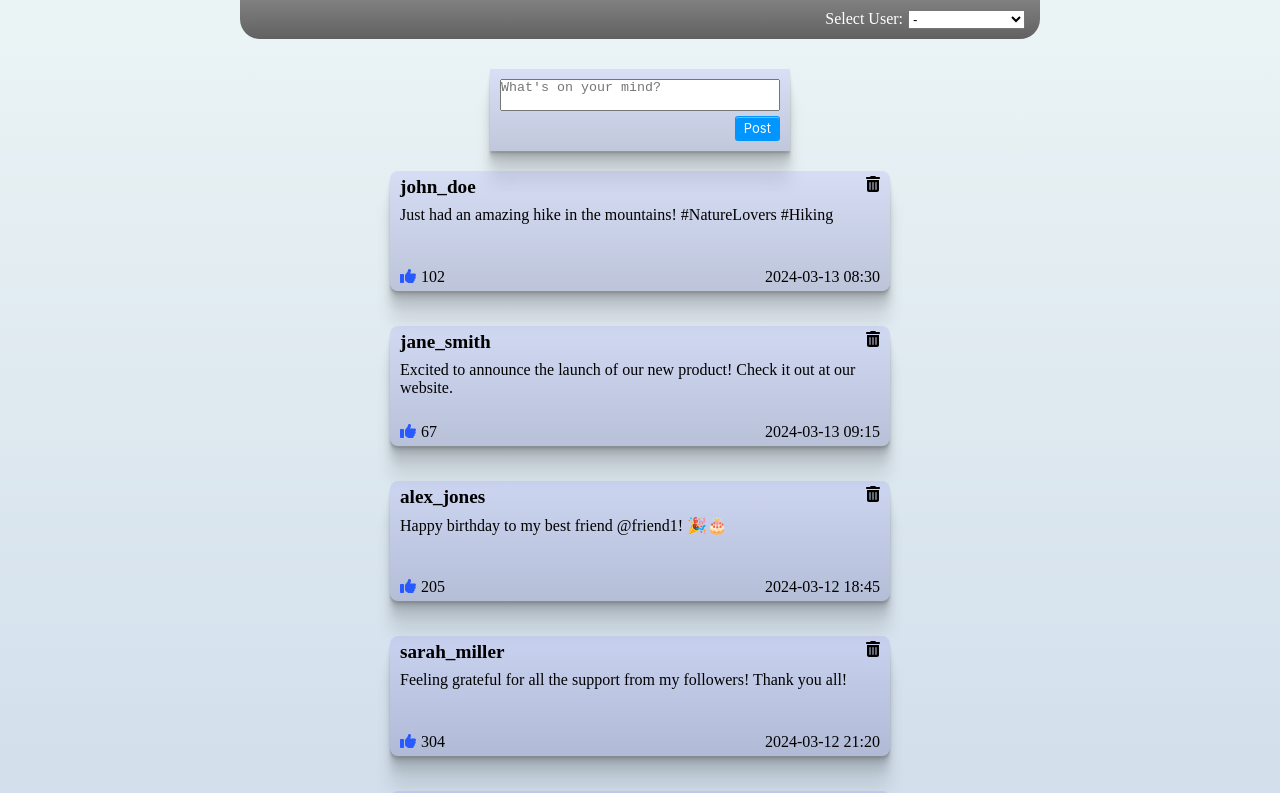
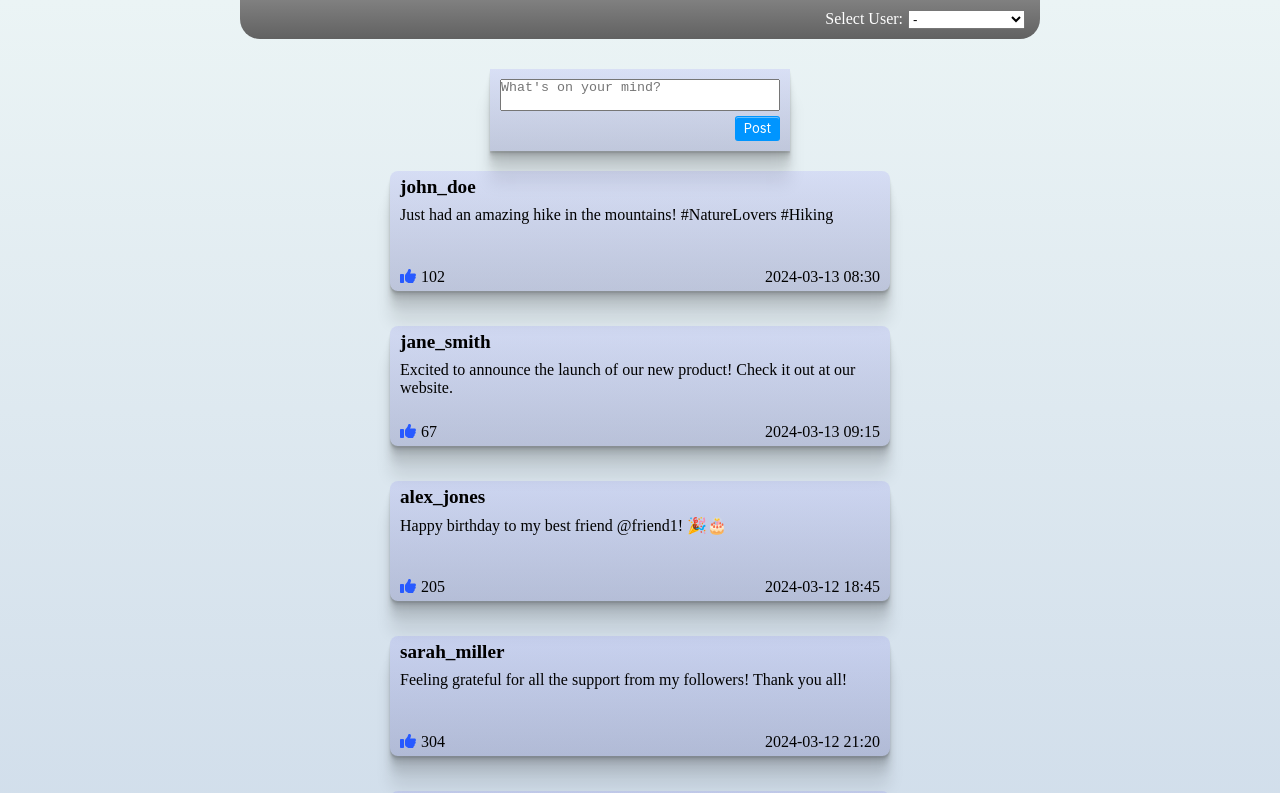
Before and after one commit to bendik-kodehode/React---Social-Media-Feed, a React (Vite) app: page / in a window 1280 px wide. Shown: the top 793 px of the page. Built offline with nearby package versions, Linux system fonts and the light colour scheme.

Commit message:
Working on post deletion logic.

```diff
--- a/src/App.jsx
+++ b/src/App.jsx
@@ -11,6 +11,8 @@ function App() {
 
     const handleUserSelect = user => setSelectedUser(user);
 
+    console.log(posts);
+
     return (
     <>
     <header>
@@ -18,7 +20,7 @@ function App() {
     </header>
     <main>
         <AddPost setPosts={setPosts} selectedUser={selectedUser}/>
-        <Feed posts={posts} selectedUser={selectedUser}/>
+        <Feed posts={posts} selectedUser={selectedUser} setPosts={setPosts}/>
     </main>
     </>
     )
--- /dev/null
+++ b/src/DeletePost/DeletePost.jsx
@@ -0,0 +1,18 @@
+import style from "./DeletePost.module.css";
+import { FontAwesomeIcon } from '@fortawesome/react-fontawesome'
+import { faTrashAlt } from '@fortawesome/free-solid-svg-icons'
+
+function DeletePost({user, selectedUser, setPosts, index}) {
+
+    const handlePostDelete = () => {
+        setPosts(p => p.filter((_, i) => i !== index))
+    }
+
+    if (user === selectedUser) {
+        return <FontAwesomeIcon icon={faTrashAlt} className={style.faTrashAlt} onClick={handlePostDelete}/>
+    } else {
+        return null;
+    }
+}
+
+export default DeletePost;
--- /dev/null
+++ b/src/DeletePost/DeletePost.module.css
@@ -0,0 +1,11 @@
+.faTrashAlt {
+    color: rgb(0, 0, 0);
+    font-size: 16px;
+    cursor: pointer;
+    transition: transform 0.1s ease-out;
+}
+
+.faTrashAlt:hover {
+    transform: scale(1.1);
+    transition: transform 0.2s ease-in;
+}
--- a/src/Feed/Feed.jsx
+++ b/src/Feed/Feed.jsx
@@ -2,10 +2,10 @@
 import Post from "../Post/Post";
 import style from "./Feed.module.css"
 
-function Feed({posts, selectedUser}) {
+function Feed({posts, selectedUser, setPosts}) {
     return (
         <ul className={style.list}>
-            {posts.map((post, index) => <Post post={post} key={index} selectedUser={selectedUser}/>
+            {posts.map((post, index) => <Post post={post} key={index} selectedUser={selectedUser} setPosts={setPosts}/>
             )}
         </ul>
         )
--- a/src/Post/Post.jsx
+++ b/src/Post/Post.jsx
@@ -1,8 +1,9 @@
 import style from "./Post.module.css";
 import { FontAwesomeIcon } from '@fortawesome/react-fontawesome'
-import { faThumbsUp, faTrashAlt } from '@fortawesome/free-solid-svg-icons'
+import { faThumbsUp } from '@fortawesome/free-solid-svg-icons'
+import DeletePost from "../DeletePost/DeletePost";
 
-function Post({post : {username, content, likes, timestamp}, index, selectedUser}) {
+function Post({post : {username, content, likes, timestamp}, index, selectedUser, setPosts}) {
     const cleanedTimestamp = timestamp
         .replace("T", " ")
         .replace("Z", "")
@@ -13,7 +14,7 @@ function Post({post : {username, content, likes, timestamp}, index, selectedUser
             <div className={style.contentContainer}>
                 <div className={style.titleContainer}>
                     <h2 className={style.title}>{username}</h2>
-                    <FontAwesomeIcon icon={faTrashAlt} className={style.faTrashAlt}/>
+                    <DeletePost user={username} selectedUser={selectedUser} setPosts={setPosts} index={index}/>
                 </div>
                 <p className={style.paragraph}>{content}</p>
             </div>
```
